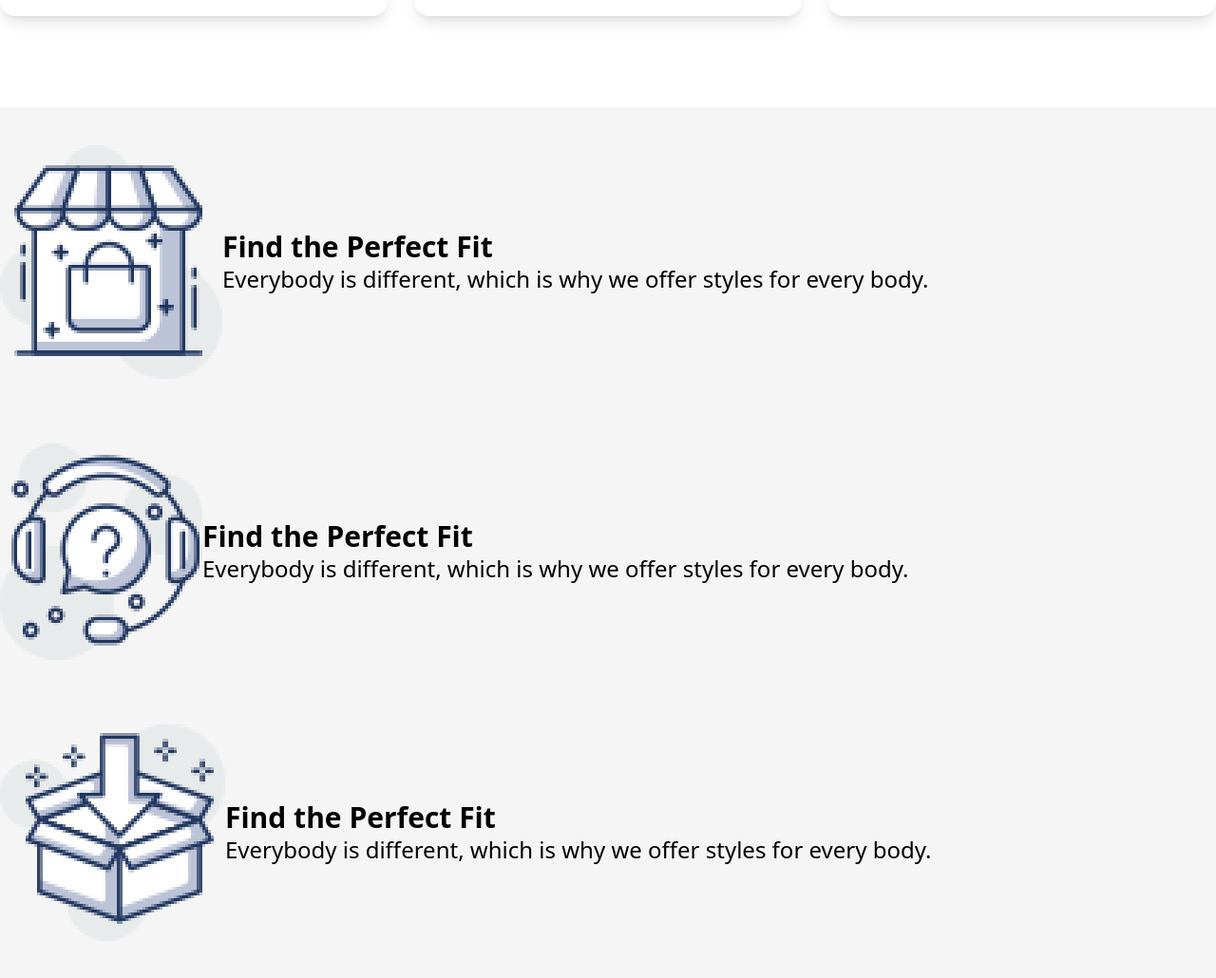
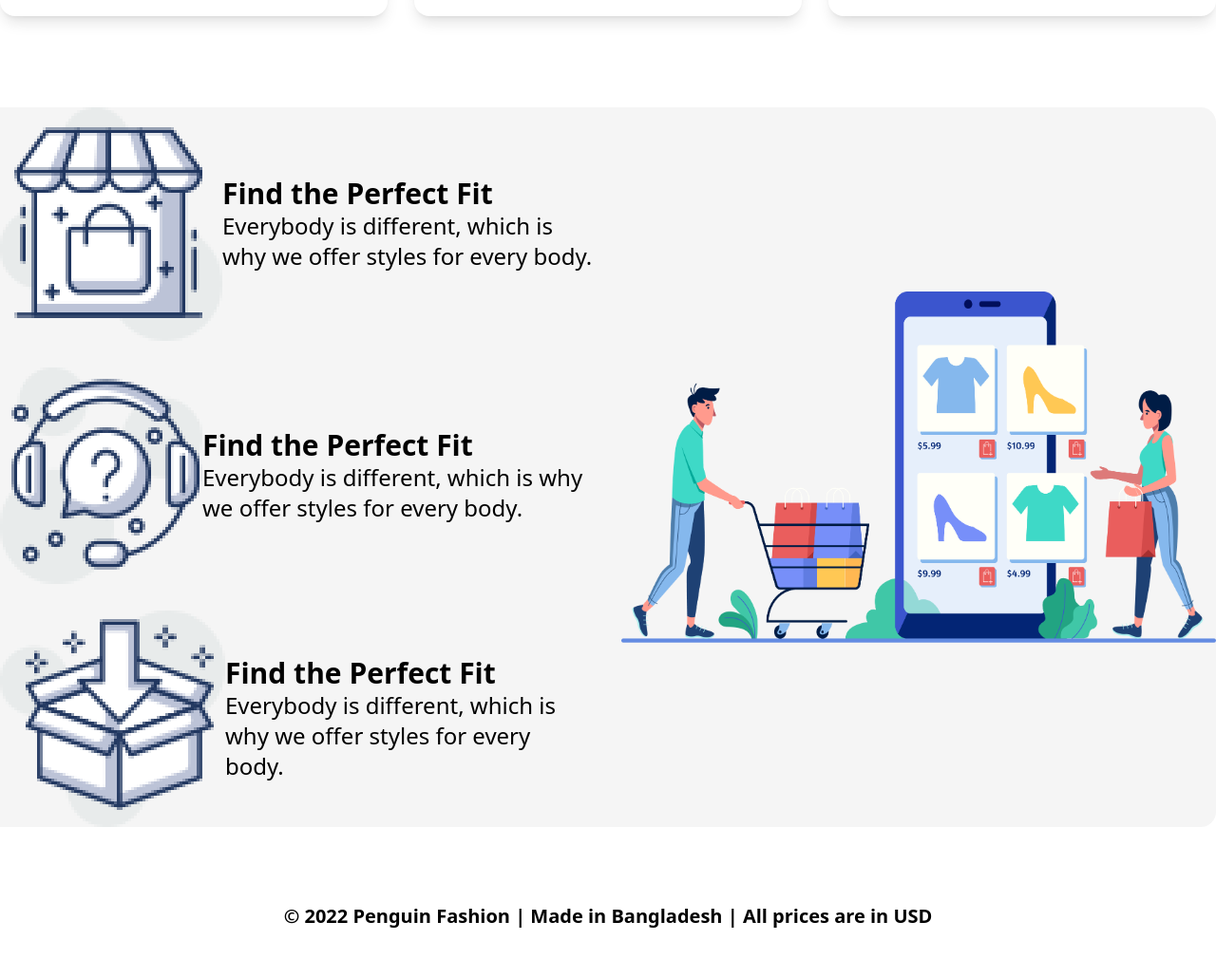
Before and after one commit to tajin002/penguin-fashion-tailwind, a plain HTML site: page index.html in a window 1280 px wide. Shown: the part 2407-3437 px from the top of the page at 95% size. Drawn offline with nearby package versions, Linux system fonts and the light colour scheme.

Commit message:
penguin fashion

```diff
--- a/index.html
+++ b/index.html
@@ -4,7 +4,7 @@
     <meta charset="UTF-8">
     <meta http-equiv="X-UA-Compatible" content="IE=edge">
     <meta name="viewport" content="width=device-width, initial-scale=1.0">
-    <title>Document</title>
+    <title>Penguin Fashion</title>
 
     <!-- tailwind css link added star -->
     <script src="https://cdn.tailwindcss.com"></script>
@@ -182,8 +182,8 @@
             <!-- ------------end jacket section---------- -->
 
       <section>
-        <div class="bg-neutral-100 rounded-2xl md:grid-cols-1 lg:grid grid-cols-2 gap-7">
-          <div class="flex items-center bg-neutral-100 pt-10">
+        <div class="bg-neutral-100 rounded-2xl lg:grid grid-cols-2 gap-7">
+          <div class="flex items-center bg-neutral-100">
             <img src="images/house.png" alt="">
             <div>
               <h1 class="text-3xl font-semibold">Find the Perfect Fit</h1>
@@ -191,8 +191,10 @@
               offer styles for every body.</p>
             </div>
           </div>
-
-          <div class="bg-neutral-100 flex items-center pt-10">
+          <div class="row-span-3 items-center flex">
+            <img src="images/shopping.png" alt="">
+          </div>
+          <div class="bg-neutral-100 flex items-center">
             <img src="images/question.png" alt="">
             <div>
               <h1 class="text-3xl font-semibold">Find the Perfect Fit</h1>
@@ -200,16 +202,13 @@
               offer styles for every body.</p>
             </div>
           </div>
-          <div class="bg-neutral-100 flex items-center pt-10">
+          <div class="bg-neutral-100 flex items-center">
             <img src="images/box.png" alt="">
             <div>
               <h1 class="text-3xl font-semibold">Find the Perfect Fit</h1>
               <p class="text-2xl">Everybody is different, which is why we
               offer styles for every body.</p>
             </div>
-          </div>
-          <div class="row-span-3 items-center flex pt-12">
-            <img src="images/shopping.png" alt="">
           </div>
         </div>
       </section>
```
